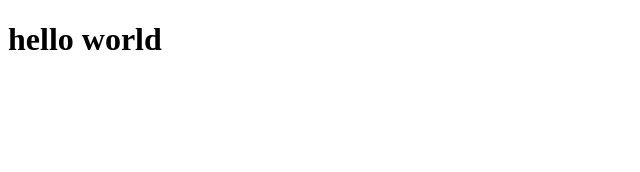
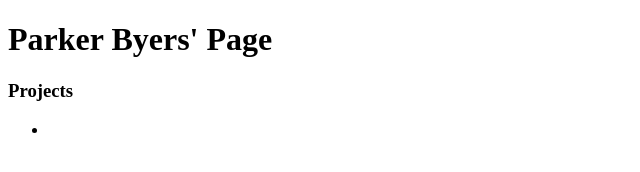
Before and after one commit to byerspn/byerspn.github.io, a plain HTML site: page index.html in a window 1280 px wide. Shown: the whole page, without its empty margins (0-640 px from the left). Drawn offline with Linux system fonts and the light colour scheme.

Commit message:
added title, h1, and projects. linked to tower of hanoi project.

```diff
--- a/index.html
+++ b/index.html
@@ -4,9 +4,13 @@
     <meta charset="UTF-8">
     <meta http-equiv="X-UA-Compatible" content="IE=edge">
     <meta name="viewport" content="width=device-width, initial-scale=1.0">
-    <title>Document</title>
+    <title>DParker Byers</title>
 </head>
 <body>
-    <h1>hello world</h1>
+    <h1>Parker Byers' Page</h1>
+    <h3>Projects</h3>
+    <ul>
+        <li class="project-link"><a href="https://byerspn.github.io/Tower-of-Hanoi"></a></li>
+    </ul>
 </body>
 </html>
```
